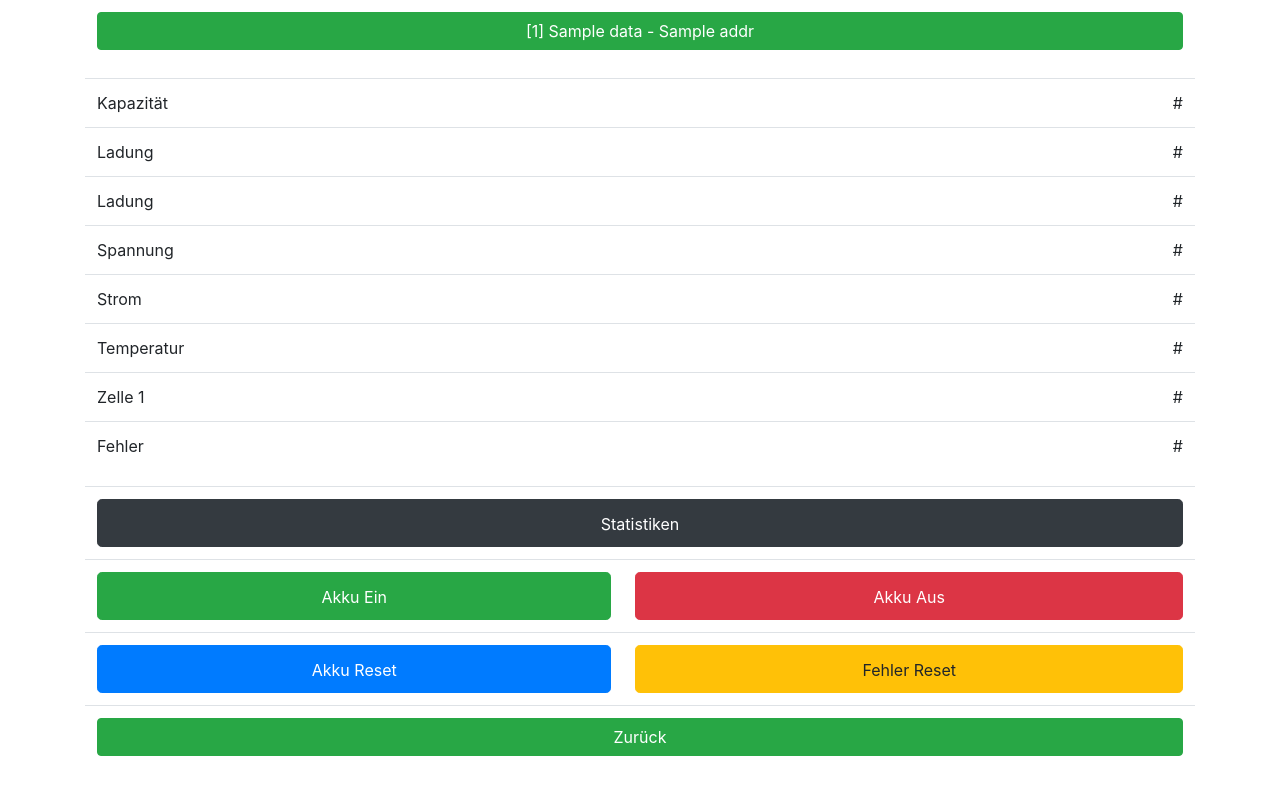
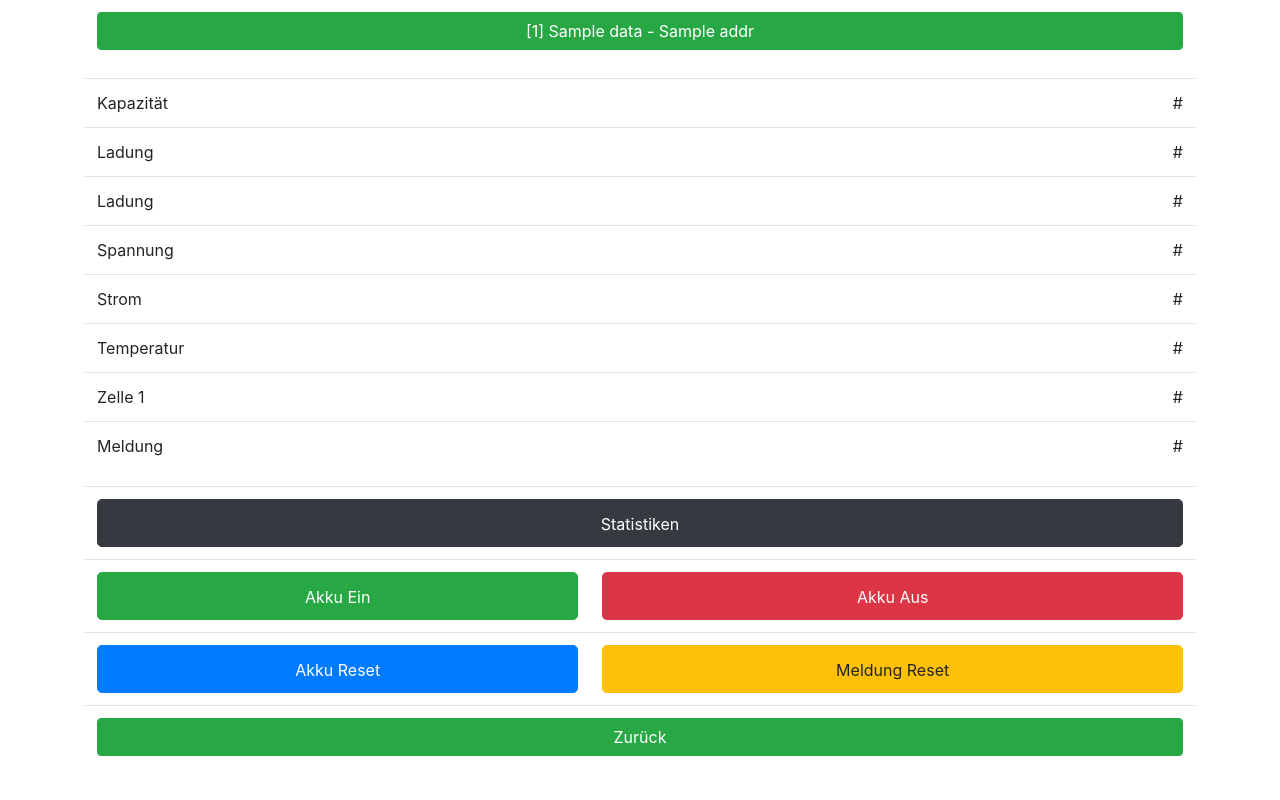
Before and after one commit to sosi-deadeye/raspberry-akku-server, a FastAPI app: template templates/nodes.html in a window 1280 px wide. Shown: the part 366-1166 px from the top of the page. Run offline with FastAPI, Linux system fonts and the light colour scheme; the template is opened without the code that fills it: most values are stand-ins (such as "Sample title", 1, 10 or a date in 2020); data that the repository does not hold is empty; parts of the project's set-up code (start-up, migrations or seed data) failed here and were passed over; some libraries are stand-ins or nearby versions.

Commit message:
Changed text: Fehler -> Meldung

```diff
--- a/templates/nodes.html
+++ b/templates/nodes.html
@@ -117,7 +117,7 @@
                     {%- endfor %}
                 {% endif %}
                 <tr>
-                    <td>Fehler</td>
+                    <td>Meldung</td>
                     <td class="text-right"
                         id="{{ 'error_{}'.format(node_loop.index) }}">#
                     </td>
@@ -152,7 +152,7 @@
                 </td>
                 <td>
                     <button id="{{ addr }}_ack"
-                            class="btn btn-warning btn-block btn-lg"><small>Fehler
+                            class="btn btn-warning btn-block btn-lg"><small>Meldung
                         Reset</small>
                     </button>
                 </td>
```
Also changed, not shown: static/index.html (+4 -4 lines).
